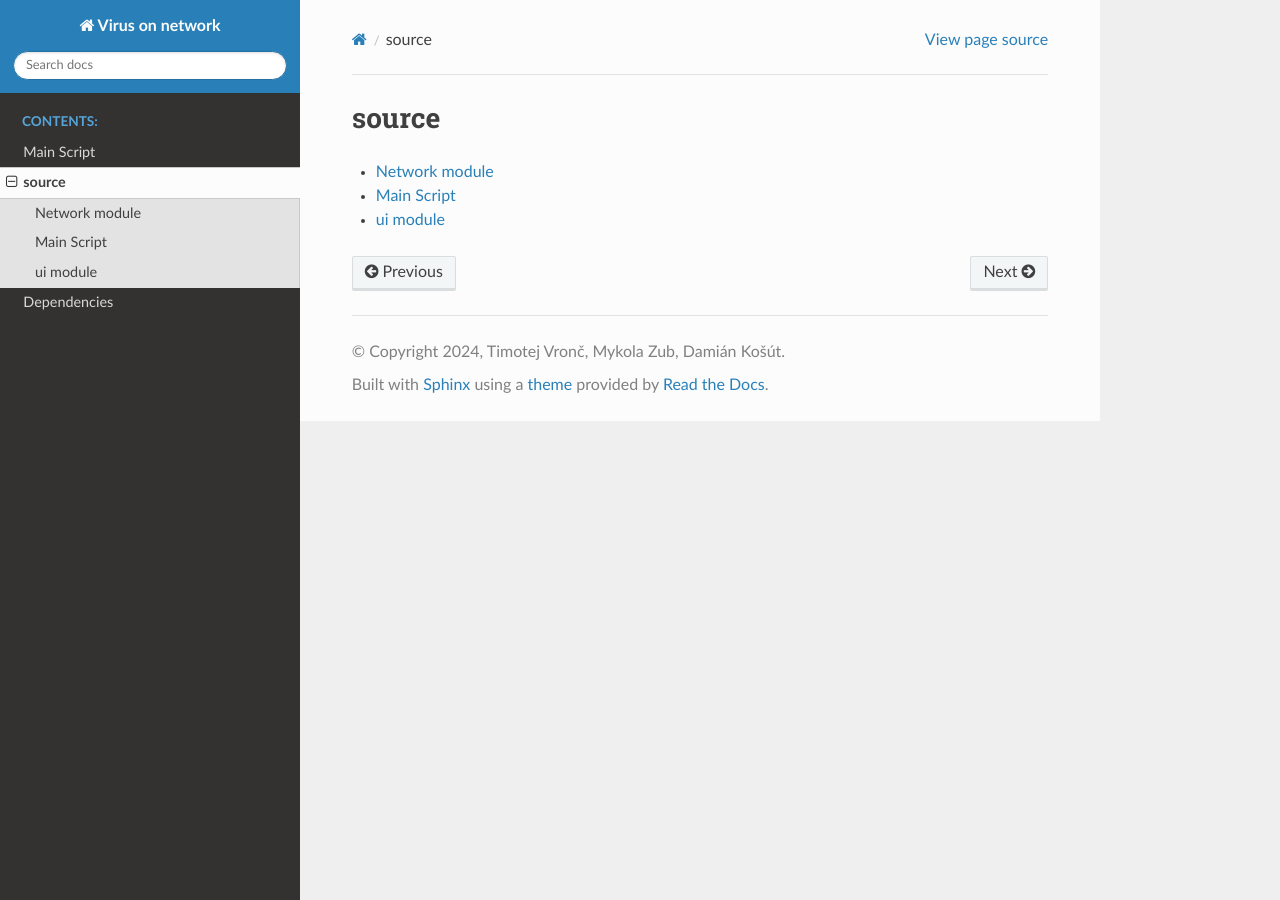
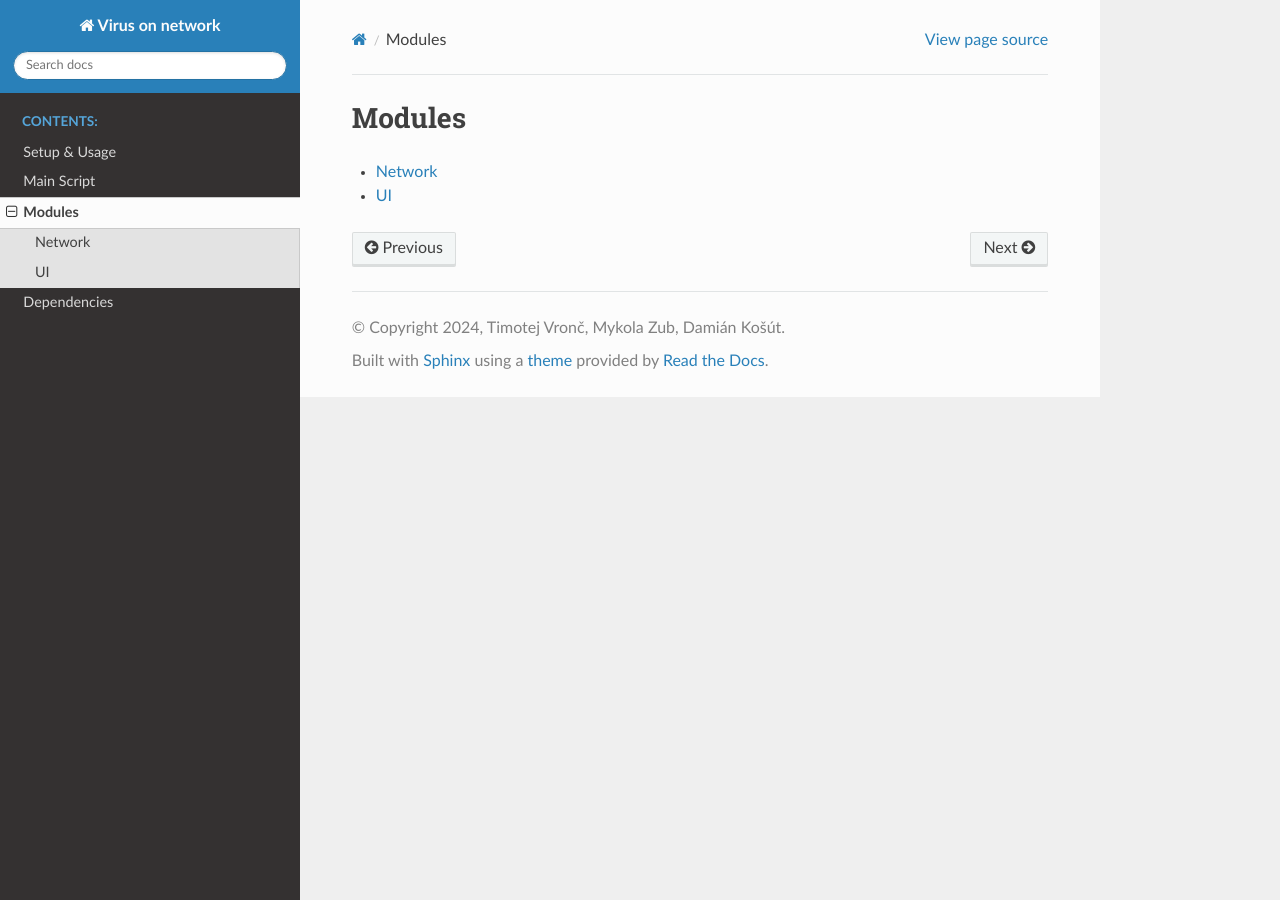
Before and after one commit to Panda-program/Virus-on-network, a Sphinx documentation site: the page built from source/docs/modules.rst, in a window 1280 px wide. Built offline with Sphinx 7.4.7 and the Read the Docs theme 3.1.0, drawn with Linux system fonts in a browser that asks for light colours; pages that are not in the unit, such as notebooks, are missing from menus.

Commit message:
edit of documentation

```diff
--- a/source/docs/modules.rst
+++ b/source/docs/modules.rst
@@ -1,9 +1,8 @@
-source
-======
+Modules
+=======
 
 .. toctree::
-   :maxdepth: 2
+   :maxdepth: 3
 
    network
-   main
    ui
--- a/source/docs/network.rst
+++ b/source/docs/network.rst
@@ -1,4 +1,4 @@
-Network module
+Network
 ==============
 
 .. automodule:: network
--- a/source/docs/ui.rst
+++ b/source/docs/ui.rst
@@ -1,4 +1,4 @@
-ui module
+UI
 =========
 
 .. automodule:: ui
```
Also changed, not shown: source/docs/usage.rst (added, +33 -0 lines).
